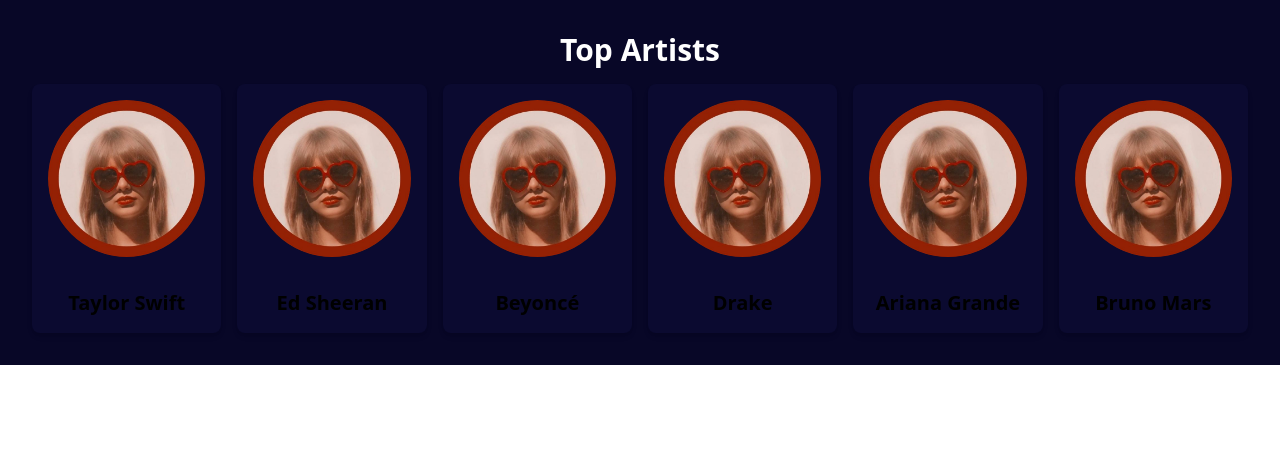
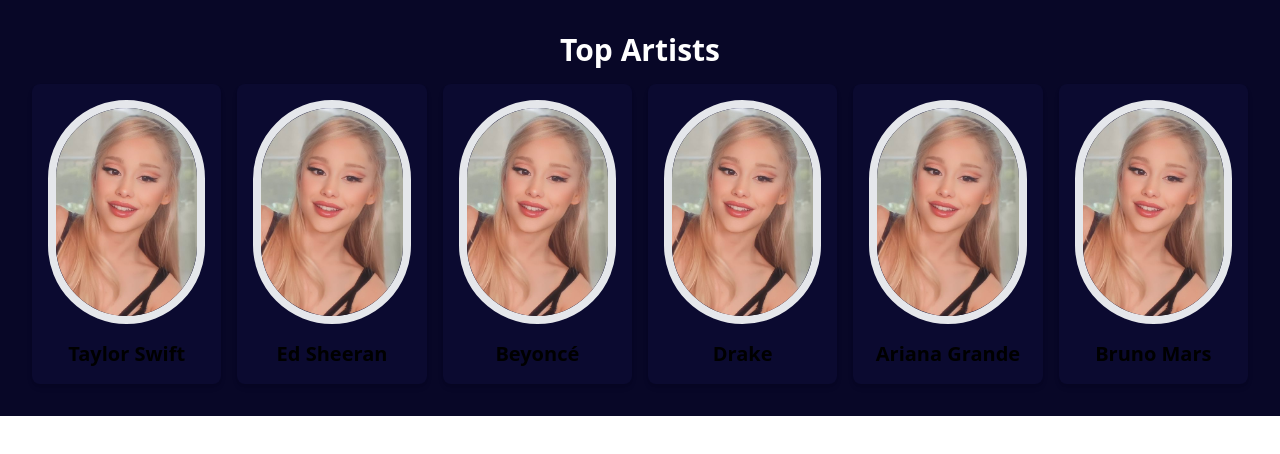
Before and after one commit to PrazolMalla/Frontend_ArtistManagementSystem, a Vue app in the folder Frontend/: page /topartist in a window 1280 px wide. Shown: the top 454 px of the page. Built offline with nearby package versions, Linux system fonts and the light colour scheme; what oh-vue-icons, vue-toast-notification would draw is missing.

Commit message:
changed in the boder

```diff
--- a/Frontend/src/components/TopArtist.vue
+++ b/Frontend/src/components/TopArtist.vue
@@ -5,10 +5,11 @@
       <div
         v-for="artist in artists"
         :key="artist.id"
-          class="artist-card bg-white rounded-lg shadow-md transform hover:scale-105 transition-transform duration-300"
+        class="artist-card w-[18rem] bg-light-primary-color rounded-lg shadow-md transform hover:scale-105 transition-transform duration-300"
       >
         <div class="flex flex-col items-center p-4">
-            <img :src="artistImage" alt="Artist Image" class="w-56 h-56 object-cover rounded-full mb-4" />
+          <img :src="artistImage" alt="Artist Image" class="w-56 h-56 rounded-full object-cover mb-4 border-8   bg-gradient-to-r from-light-primary-color to-secondary-color" />
+
           <h3 class="text-xl font-semibold text-center">{{ artist.name }}</h3>
         </div>
       </div>
@@ -19,7 +20,7 @@
 <script setup>
 import { ref } from 'vue';
 
-  import artistImage from '../../src/assets/taylor2.jpg';
+import artistImage from '../../src/assets/ariana.jpg';
 
 const artists = ref([
   { id: 1, name: 'Taylor Swift' },
@@ -28,35 +29,34 @@
   { id: 4, name: 'Drake' },
   { id: 5, name: 'Ariana Grande' },
   { id: 6, name: 'Bruno Mars' },
-
-
 ]);
 </script>
 
 <style scoped>
-  .artist-card {
+/* .artist-card {
   @apply bg-light-primary-color rounded-lg shadow-md overflow-hidden;
   width: 18rem;
   height: fit-content;
-  }
+} */
 
-  .artist-card img {
-    @apply w-full h-full rounded-full object-cover transition-transform duration-300;
-  }
+/* .artist-card img {
+  @apply  object-cover transition-transform duration-300 ;
+} */
 
-  .artist-card h3 {
+/* .artist-card h3 {
   @apply text-xl font-semibold mt-4;
-  }
-  .artist-card {
+} */
+
+/* .artist-card {
   width: calc(50% - 1rem);
   max-width: 18rem;
   height: fit-content;
-}
+} */
 
-.artist-card img {
+/* .artist-card img {
   width: 100%;
   height: auto;
-}
+} */
 
 @media (min-width: 768px) {
   .artist-card {
```
Also changed, not shown: Frontend/src/assets/ariana.jpg (added). Lines whose indentation alone changed are shown as unchanged.
